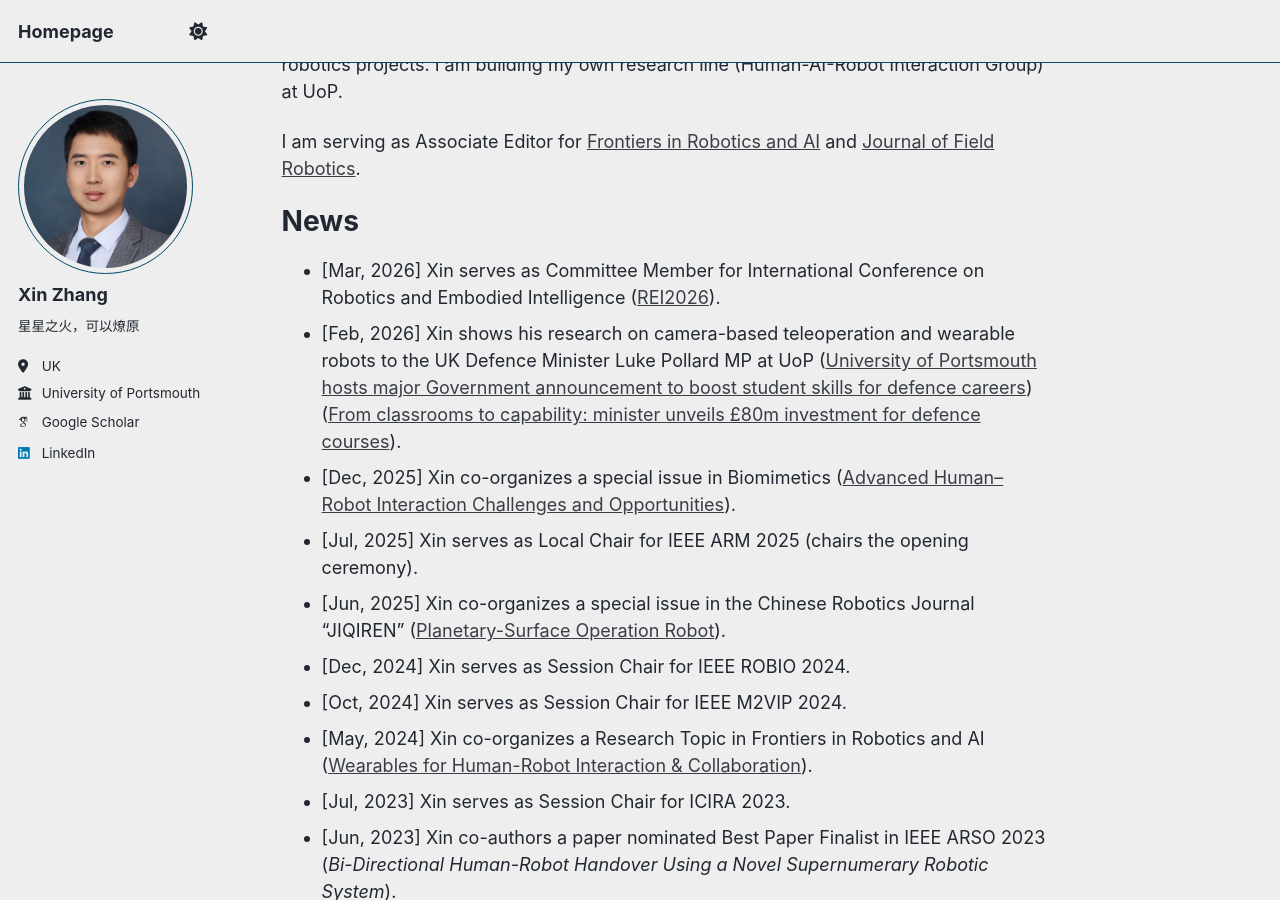
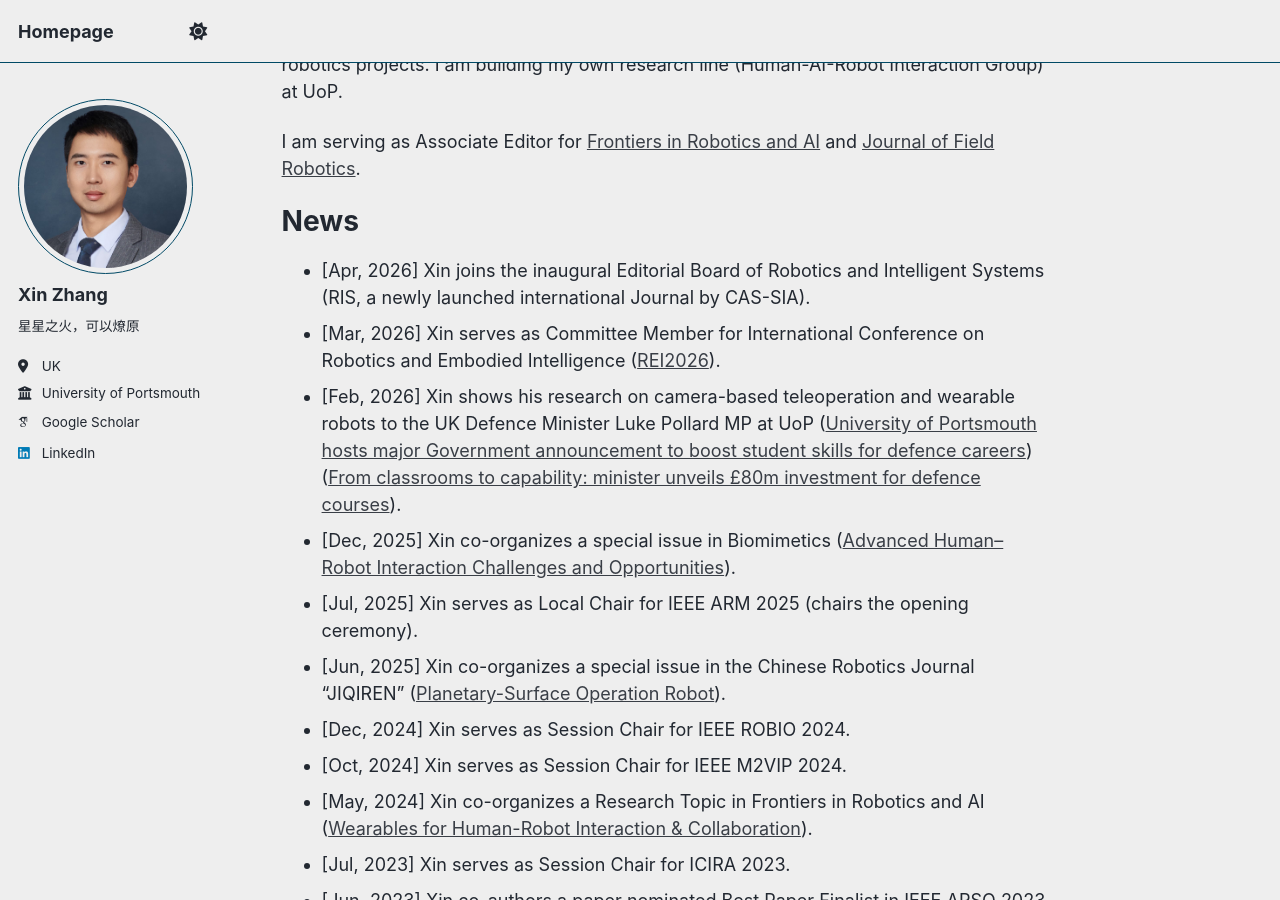
Before and after one commit to Mansion-ZX/Mansion-ZX.github.io, a Jekyll site: the page built from _pages/about.md, in a window 1280 px wide and 900 px high, scrolled down 330 px. Built offline with Jekyll 4.4.1, drawn with Linux system fonts in a browser that asks for light colours; some web fonts are replaced; a script that is not in the unit is left out.

Commit message:
Update about.md

```diff
--- a/_pages/about.md
+++ b/_pages/about.md
@@ -15,6 +15,7 @@ I am serving as Associate Editor for [Frontiers in Robotics and AI](https://www.
 
 News
 ======
+- [Apr, 2026] Xin joins the inaugural Editorial Board of Robotics and Intelligent Systems (RIS, a newly launched international Journal by CAS-SIA).
 - [Mar, 2026] Xin serves as Committee Member for International Conference on Robotics and Embodied Intelligence ([REI2026](https://www.openacdemic.com/rei2026/)).
 - [Feb, 2026] Xin shows his research on camera-based teleoperation and wearable robots to the UK Defence Minister Luke Pollard MP at UoP ([University of Portsmouth hosts major Government announcement to boost student skills for defence careers](https://www.port.ac.uk/news-events-and-blogs/news/university-of-portsmouth-hosts-major-government-announcement-to-boost-student-skills-for-defence-careers)) ([From classrooms to capability: minister unveils £80m investment for defence courses](https://www.forcesnews.com/news/classrooms-capability-defence-minister-unveils-ps80m-investment-defence-courses)).
 - [Dec, 2025] Xin co-organizes a special issue in Biomimetics ([Advanced Human–Robot Interaction Challenges and Opportunities](https://www.mdpi.com/journal/biomimetics/special_issues/9PBE9T8RUF)).
```
